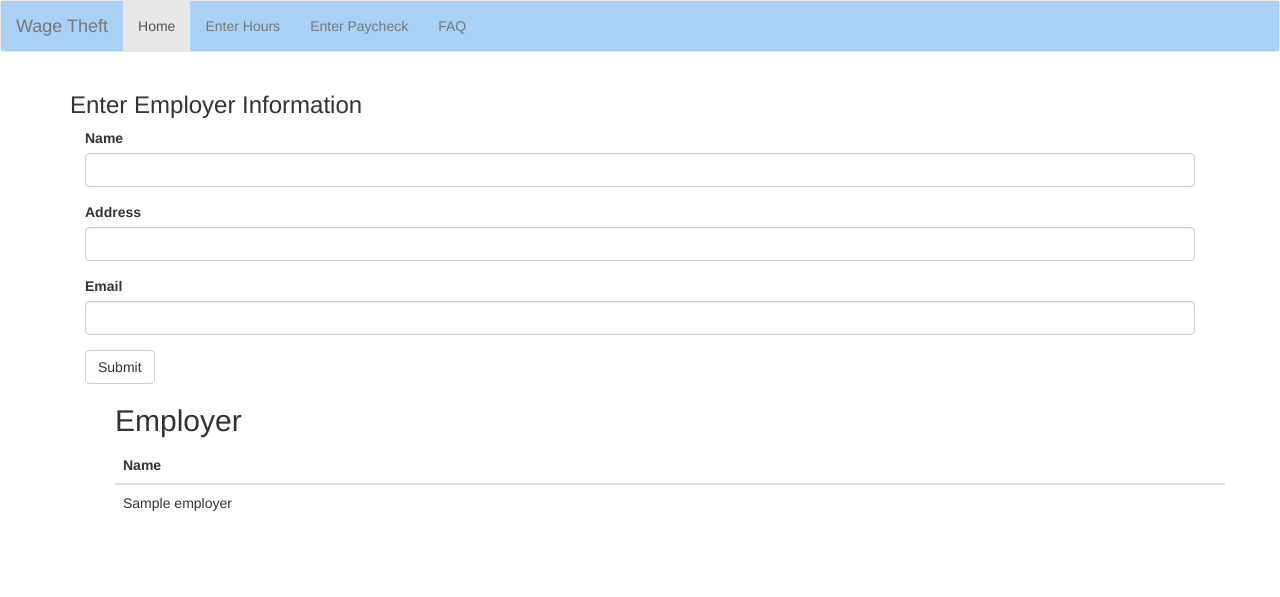
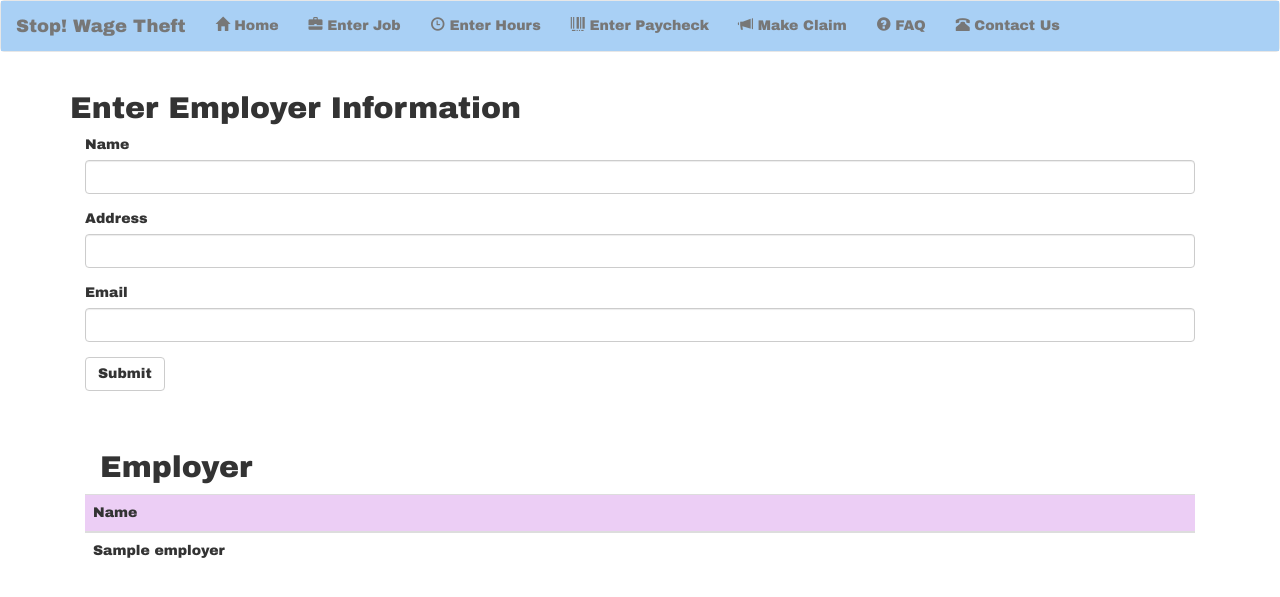
Before and after one commit to demcgee/Wage_Theft5, a PHP site: page /employerform.php in a window 1280 px wide. Shown: the top 597 px of the page. Run offline with PHP 8.4, Linux system fonts and the light colour scheme; tables that the repository leaves empty hold one stand-in row (values such as "Sample post"); data that the repository does not hold is empty.

Commit message:
Update employerform.php

```diff
--- a/employerform.php
+++ b/employerform.php
@@ -23,19 +23,23 @@
 <nav class="navbar navbar-default">
   <div style = "background:#A9D0F5 !important" class="container-fluid">
     <div class="navbar-header">
-      <a class="navbar-brand" href="Home.php">Wage Theft</a>
-    </div>
+      <a class="navbar-brand" href="Home.php"><font face="Arial Black" >Stop! Wage Theft</a></font>
+	</div>
+<font face="arial black">
     <ul class="nav navbar-nav">
-      <li class= "active"><a href="Home.php">Home</a></li>
-      <li><a href="enterhours.php">Enter Hours</a></li>
-	  <li><a href="enterpaycheck.php">Enter Paycheck</a></li>
-      <li><a href="faq.php">FAQ</a></li>
+      <li><a href="Home.php"><span style="font-size:1.0em" class="glyphicon glyphicon-home"></span><font face="Arial Black"> Home</a></li></font>
+	  <li><a href="jobform.php"><span style="font-size:1.0em" class="glyphicon glyphicon-briefcase"></span><font face="Arial Black"> Enter Job</a></li></font>
+      <li><a href="enterhours.php"><span style="font-size:1.0em" class="glyphicon glyphicon-time"></span><font face="Arial Black"> Enter Hours</a></li></font>
+      <li><a href="enterpaycheck.php"><span style="font-size:1.0em" class="glyphicon glyphicon-barcode"></span><font face="Arial Black"> Enter Paycheck</a></li></font>
+      <li><a href="Makeclaim.php"><span style="font-size:1.0em" class="glyphicon glyphicon-bullhorn"></span><font face="Arial Black"> Make Claim</a></li></font>
+      <li><a href="faq.php"><span style="font-size:1.0em" class="glyphicon glyphicon-question-sign"></span><font face="Arial Black"> FAQ</a></li></font>
+      <li><a href="contactus.php"><span style="font-size:1.0em" class="glyphicon glyphicon-phone-alt"></span><font face="Arial Black"> Contact Us</a></li></font>
     </ul>
-  </div>
+	</div>
 </nav>
 
 <div class="container">
-  <h3>Enter Employer Information</h3>
+  <h2>Enter Employer Information</h2>
 </div>
 
 <?php
@@ -46,7 +50,6 @@
 if (isset($_POST['E_NAME'])) {
 //	echo '<p>we are processing form data</p>';
 //	print_r($_POST);
-
 	// get data from the input fields
 	$E_NAME = $_POST['E_NAME'];
 	$ADDRESS = $_POST['ADDRESS'];
@@ -56,15 +59,12 @@ if (isset($_POST['E_NAME'])) {
 	if (!$E_NAME) {
 		punt ("Please enter a name");
 	}
-
 	if (!$ADDRESS) {
 		punt("Please enter an address");
 	}
-
 	if (!$E_EMAIL) {
 		punt("Please enter an email");
 	}
-
 	// check if address is already in database
 		// connect to database
 	$db = connectDB($DBHost,$DBUser,$DBPasswd,$DBName);
@@ -95,6 +95,7 @@ if (isset($_POST['E_NAME'])) {
     echo "\t\tThe employer " . $E_NAME . " was added to the database\n";
 	echo "</div></div>\n";
 
+	header('Location: inputuser.php');
 }
 ?>
 
@@ -117,28 +118,31 @@ if (isset($_POST['E_NAME'])) {
 	<input type="email" class="form-control" name="E_EMAIL"/>
 </div>
 
-  <button type="submit" class="btn btn-default">Submit</button>
-</form>
+  <button type="submit" class="btn btn-default" onclick="myFunction()">Submit</button>
+ <script>
+function myFunction(){
+	alert("Employer information is saved successfully!");
+}
+</script>
+</form><br><br>
 
 <!----------------->
 <!---List employers--->
 <!----------------->
-<div class="container">
+
 <div class="col-xs-12">
 	<h2><?php echo "Employer"; ?></h2>
-</div>
+
 </div>
 
-<div class="container">
-<div class="col-xs-12">
+<!-- Titles for table -->
 <table class="table table-hover">
 
-<!-- Titles for table -->
-<thead>
-<tr>
-	<th>Name</th>
+<tr style="background:#ECCEF5 !important">
+
+	<td>Name</td>
 </tr>
-</thead>
+
 
 <tbody>
 <?php
```
